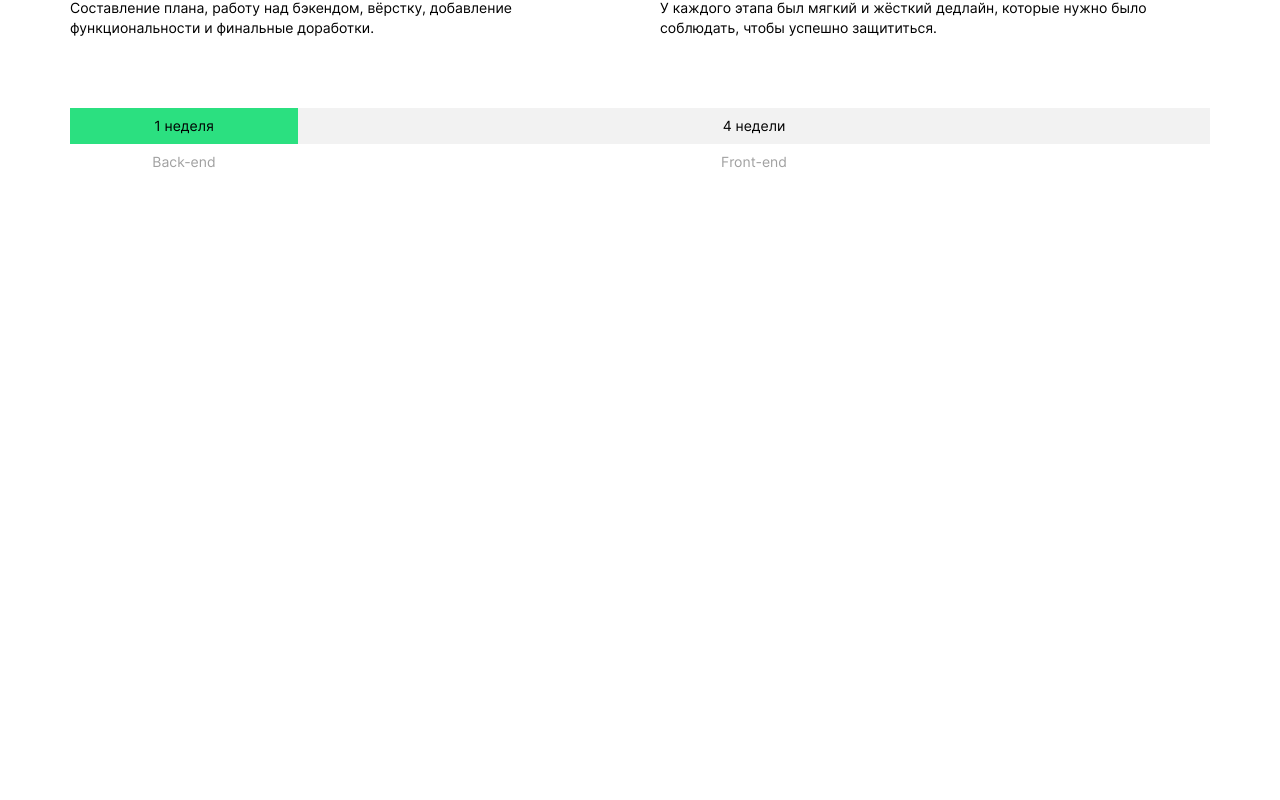
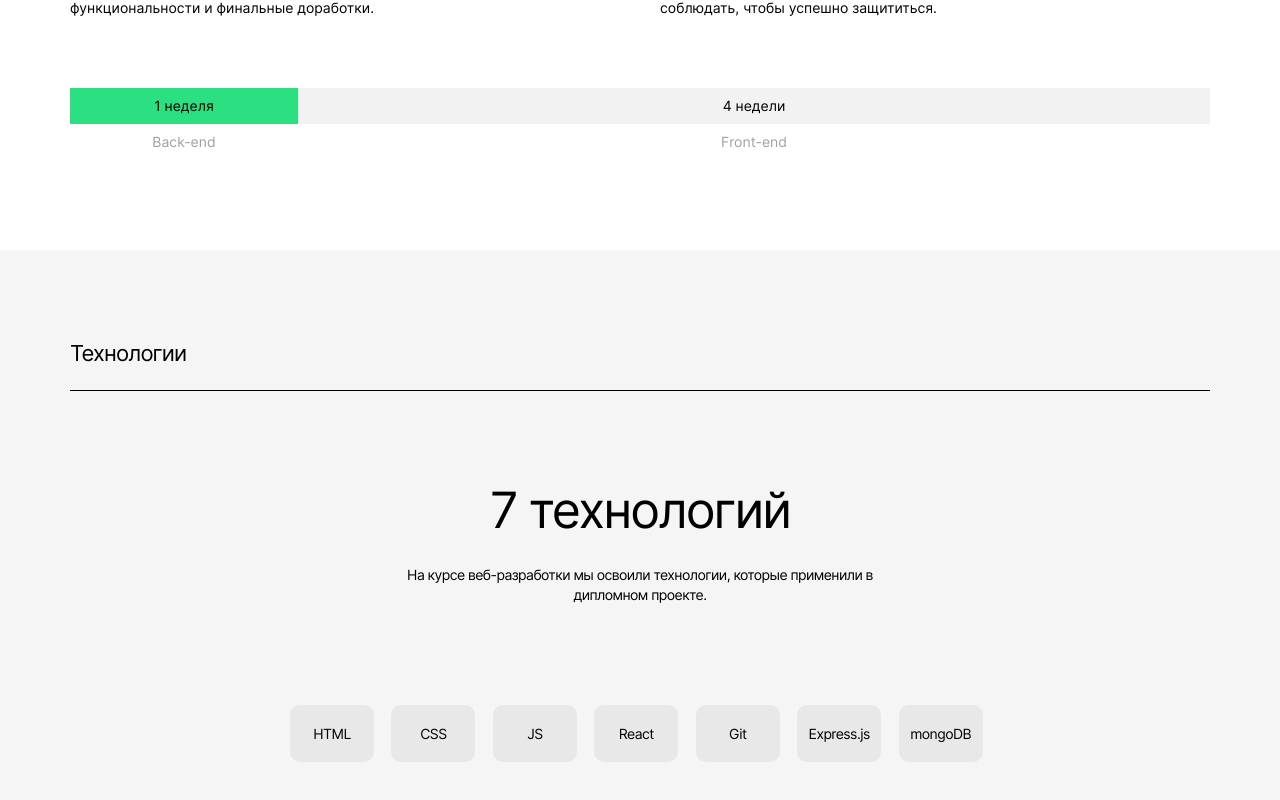
Before and after one commit to vadimshift/movies-explorer-frontend, a React (Create React App) app: page / in a window 1280 px wide. Shown: the part 870-1670 px from the top of the page. Before the commit the page ends 1050 px from the top, so only its background shows below. Built offline with nearby package versions, Linux system fonts and the light colour scheme.

Commit message:
сверстал компонент Techs

```diff
--- a/src/components/AboutProject/AboutProject.js
+++ b/src/components/AboutProject/AboutProject.js
@@ -1,7 +1,7 @@
 import './AboutProject.css';
 import SectionTitle from '../SectionTitle/SectionTitle';
 
-function AboutProject(props) {
+function AboutProject() {
   return (
     <section className="about-project">
         <SectionTitle title="О проекте" />
--- a/src/components/App/App.js
+++ b/src/components/App/App.js
@@ -4,6 +4,7 @@ import Menu from "../Menu/Menu";
 import Promo from "../Promo/Promo";
 import NavTab from "../NavTab/NavTab";
 import AboutProject from "../AboutProject/AboutProject";
+import Techs from "../Techs/Techs";
 
 function App() {
   return (
@@ -22,6 +23,7 @@ function App() {
             <NavTab />
         </Promo>
         <AboutProject />
+        <Techs />
       </div>
     </div>
   );
--- a/src/components/Promo/Promo.js
+++ b/src/components/Promo/Promo.js
@@ -2,12 +2,12 @@ import './Promo.css';
 
 function Promo(props) {
     return (
-      <div className="promo">
+      <section className="promo">
           <h1 className="promo__title">Учебный проект студента факультета Веб-разработки.</h1>
           <span className="promo__menu">
             {props.children}
           </span>
-      </div>
+      </section>
     );
   }
 
--- a/src/components/SectionTitle/SectionTitle.css
+++ b/src/components/SectionTitle/SectionTitle.css
@@ -6,8 +6,9 @@
     line-height: 27px;
     letter-spacing: -0.04em;
     text-align: left;
-    margin: 110px 70px 0 70px;
+    margin: 0 70px 0 70px;
     padding-bottom: 23px;
+    padding-top: 90px;
     height: 27px;
     max-width: 1140px;
     border-bottom: 1px solid #000000;
--- /dev/null
+++ b/src/components/Techs/Techs.css
@@ -0,0 +1,52 @@
+.techs {
+    max-width: 1280px;
+    background: #F5F5F5;
+    margin-top: 90px;
+}
+
+.techs__title {
+    font-family: 'Inter', 'Arial', sans-serif;
+    font-size: 50px;
+    font-style: normal;
+    font-weight: 400;
+    line-height: 58px;
+    letter-spacing: -0.04em;
+    text-align: center;
+    margin: 90px auto 0 auto;
+    max-width: 600px;
+}
+
+.techs__subtitle {
+    font-family: 'Inter', 'Arial', sans-serif;
+    font-size: 14px;
+    font-style: normal;
+    font-weight: 400;
+    line-height: 20px;
+    letter-spacing: -0.04em;
+    text-align: center;
+    max-width: 470px;
+    margin: 26px auto 0 auto;
+}
+
+.techs-list {
+    display: grid;
+    max-width: 700px;
+    grid-template-columns: repeat(7, 1fr);
+    grid-gap: 10px;
+    margin: 100px auto 0 auto;
+    padding-bottom: 100px;
+}
+
+.techs-list__item {
+    font-family: 'Inter', 'Arial', sans-serif;
+    font-size: 14px;
+    font-style: normal;
+    font-weight: 400;
+    line-height: 57px;
+    letter-spacing: -0.04em;
+    text-align: center;
+    background: #E8E8E8;
+    border-radius: 10px;
+    width: 84px;
+    height: 57px;
+}
--- /dev/null
+++ b/src/components/Techs/Techs.js
@@ -0,0 +1,23 @@
+import './Techs.css';
+import SectionTitle from '../SectionTitle/SectionTitle';
+
+function Techs(props) {
+  return (
+    <section className="techs">
+         <SectionTitle title="Технологии" />
+         <h3 className="techs__title">7 технологий</h3>
+         <p className="techs__subtitle">На курсе веб-разработки мы освоили технологии, которые применили&nbsp;в дипломном проекте.</p>
+         <div className="techs-list">
+            <item className="techs-list__item">HTML</item>
+            <item className="techs-list__item">CSS</item>
+            <item className="techs-list__item">JS</item>
+            <item className="techs-list__item">React</item>
+            <item className="techs-list__item">Git</item>
+            <item className="techs-list__item">Express.js</item>
+            <item className="techs-list__item">mongoDB</item>
+         </div>
+    </section>
+  );
+}
+
+export default Techs;
```
